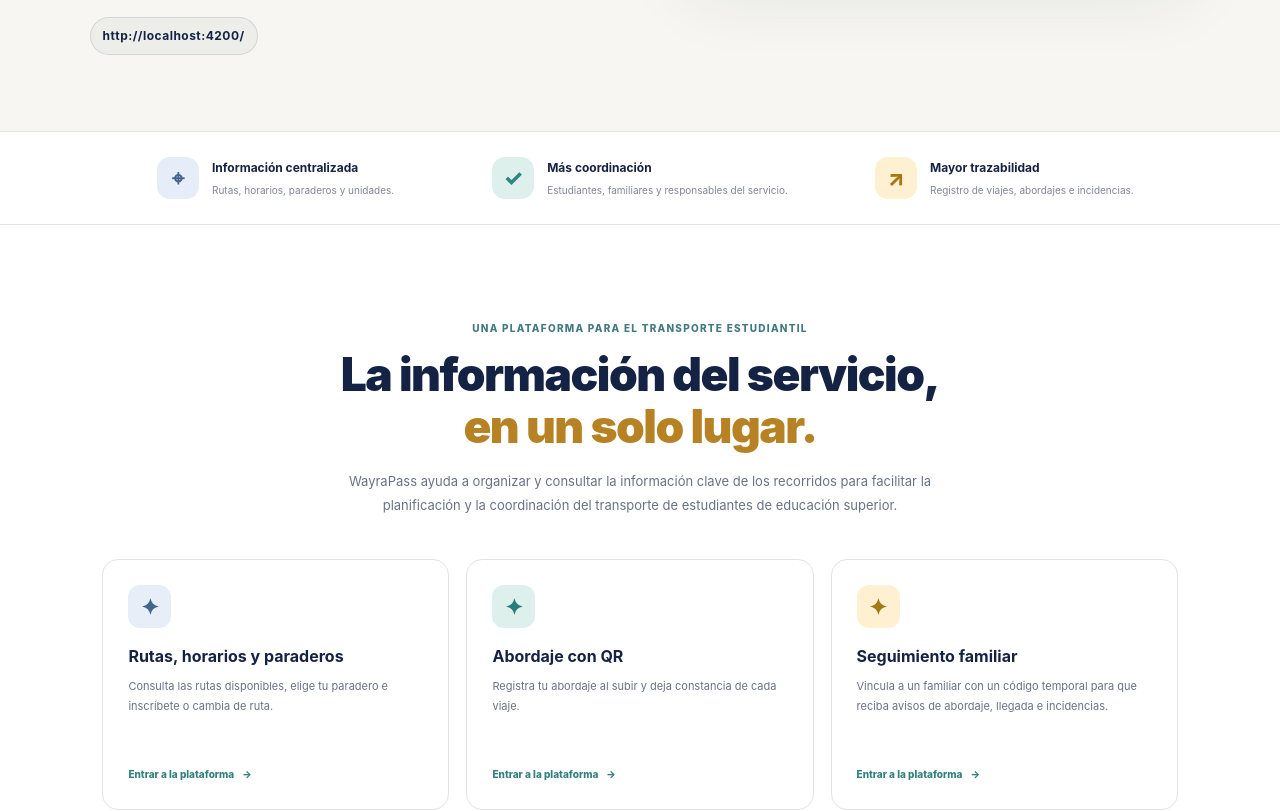
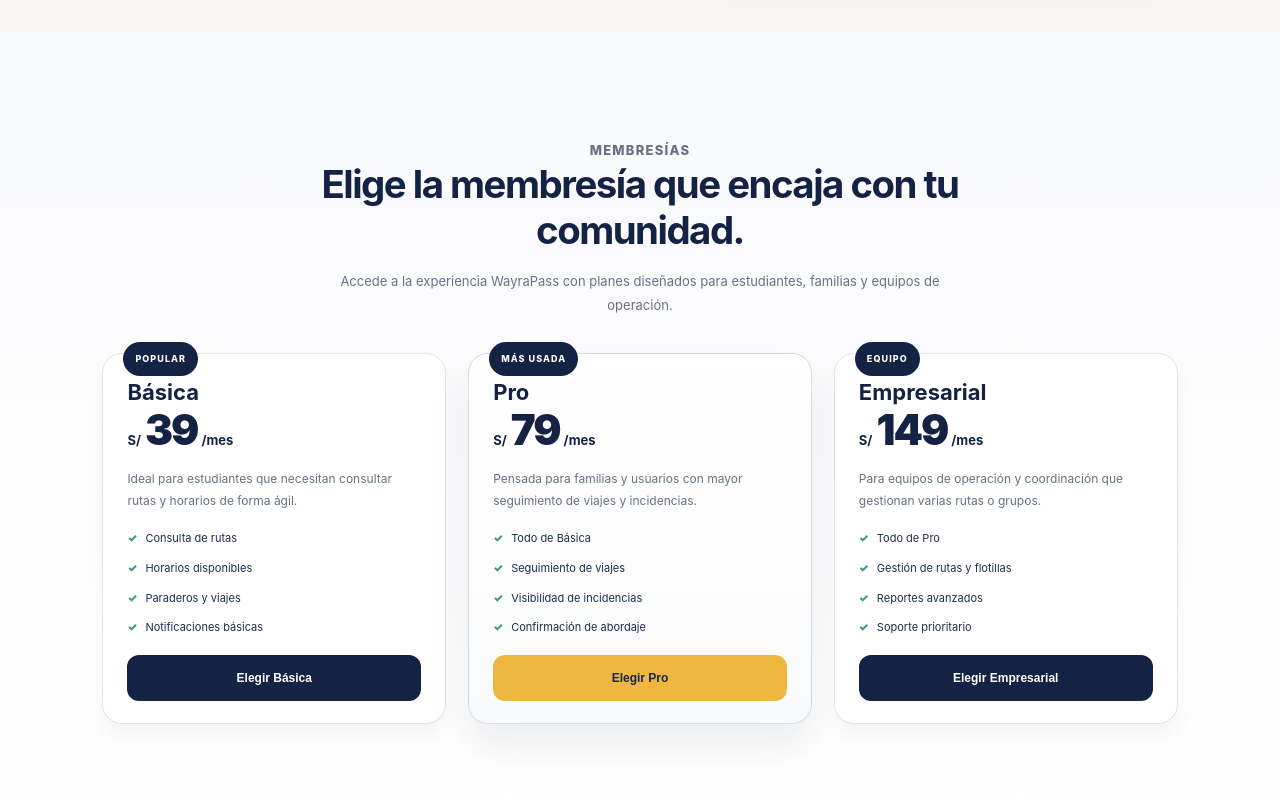
Before and after one commit to WayraPass/wayrapass-landing, an Angular app: page /home in a window 1280 px wide. Shown: the part 620-1431 px from the top of the page. Built offline with nearby package versions, Linux system fonts and the light colour scheme.

Commit message:
subir cambios de membresias

```diff
--- a/src/app/app.css
+++ b/src/app/app.css
@@ -747,6 +747,167 @@ main {
   font-size: 9px;
 }
 
+.memberships-section {
+  padding: 90px clamp(24px, 8vw, 120px);
+  background: linear-gradient(180deg, #f8f9fb 0%, #ffffff 100%);
+}
+
+.membership-intro {
+  max-width: 720px;
+  margin: 0 auto 36px;
+  text-align: center;
+}
+
+.membership-intro h2 {
+  margin: 0;
+  color: var(--wp-navy);
+  font-size: clamp(30px, 3vw, 46px);
+  line-height: 1.18;
+  letter-spacing: -1.5px;
+}
+
+.membership-intro p {
+  margin: 16px auto 0;
+  max-width: 620px;
+  color: var(--wp-muted);
+  font-size: 13px;
+  line-height: 1.85;
+}
+
+.membership-grid {
+  display: grid;
+  grid-template-columns: repeat(3, minmax(0, 1fr));
+  gap: 22px;
+  max-width: 1150px;
+  margin: 0 auto;
+}
+
+.membership-card {
+  position: relative;
+  display: flex;
+  flex-direction: column;
+  gap: 18px;
+  padding: 28px 24px 22px;
+  border: 1px solid var(--wp-line);
+  border-radius: 20px;
+  background: #fff;
+  box-shadow: 0 14px 22px rgba(20, 35, 68, 0.04);
+  transition: transform 0.2s ease, box-shadow 0.2s ease, border-color 0.2s ease;
+}
+
+.membership-card:hover {
+  transform: translateY(-4px);
+  border-color: rgba(20, 35, 68, 0.13);
+  box-shadow: 0 22px 34px rgba(20, 35, 68, 0.08);
+}
+
+.membership-card.featured {
+  border-color: rgba(20, 35, 68, 0.15);
+  background: linear-gradient(180deg, #ffffff 0%, #f9fafb 100%);
+  box-shadow: 0 22px 38px rgba(20, 35, 68, 0.08);
+}
+
+.membership-badge {
+  position: absolute;
+  top: -12px;
+  left: 20px;
+  display: inline-flex;
+  align-items: center;
+  justify-content: center;
+  padding: 7px 12px;
+  border-radius: 999px;
+  background: var(--wp-navy);
+  color: #fff;
+  font-size: 9px;
+  font-weight: 800;
+  letter-spacing: 0.12em;
+  text-transform: uppercase;
+}
+
+.membership-card h3 {
+  margin: 0;
+  color: var(--wp-navy);
+  font-size: 22px;
+}
+
+.membership-price {
+  display: flex;
+  align-items: baseline;
+  gap: 4px;
+  color: var(--wp-navy);
+}
+
+.membership-price .currency,
+.membership-price .period {
+  font-size: 13px;
+  font-weight: 700;
+}
+
+.membership-price .amount {
+  font-size: 42px;
+  font-weight: 900;
+  letter-spacing: -2px;
+}
+
+.membership-description {
+  margin: 0;
+  color: var(--wp-muted);
+  font-size: 12px;
+  line-height: 1.8;
+}
+
+.membership-list {
+  list-style: none;
+  margin: 0;
+  padding: 0;
+  display: grid;
+  gap: 11px;
+}
+
+.membership-list li {
+  position: relative;
+  padding-left: 18px;
+  color: var(--wp-text);
+  font-size: 11px;
+  line-height: 1.7;
+}
+
+.membership-list li::before {
+  content: "✓";
+  position: absolute;
+  left: 0;
+  top: 0;
+  color: var(--wp-teal);
+  font-weight: 900;
+}
+
+.membership-button {
+  margin-top: auto;
+  border: 0;
+  border-radius: 12px;
+  min-height: 46px;
+  background: var(--wp-navy);
+  color: #fff;
+  font-size: 12px;
+  font-weight: 800;
+  cursor: pointer;
+  transition: transform 0.2s ease, background 0.2s ease;
+}
+
+.membership-button:hover {
+  transform: translateY(-2px);
+  background: #223a70;
+}
+
+.membership-card.featured .membership-button {
+  background: var(--wp-amber);
+  color: #172747;
+}
+
+.membership-card.featured .membership-button:hover {
+  background: #f5c75b;
+}
+
 @media (max-width: 1050px) {
   .hero {
     grid-template-columns: minmax(0, 1fr) minmax(370px, 0.9fr);
--- a/src/app/app.ts
+++ b/src/app/app.ts
@@ -48,8 +48,6 @@ export class App {}
               <span class="button button-primary">Ingresar a WayraPass <span aria-hidden="true">→</span></span>
               <a class="button button-outline" href="#solucion">Conocer la plataforma</a>
             </div>
-            <div class="hero-note"><span class="note-check" aria-hidden="true">✓</span> Información organizada según el perfil de cada usuario</div>
-            <div class="host-preview">{{ hostUrl }}</div>
           </div>
 
           <div class="hero-visual" aria-label="Resumen del servicio de transporte estudiantil">
@@ -89,19 +87,31 @@ export class App {}
           </div>
         </section>
 
-        <section class="value-strip" id="solucion" aria-label="Enfoque de WayraPass">
-          <article class="value-item">
-            <span class="value-icon icon-blue" aria-hidden="true">⌖</span>
-            <div><h2>Información centralizada</h2><p>Rutas, horarios, paraderos y unidades.</p></div>
-          </article>
-          <article class="value-item">
-            <span class="value-icon icon-teal" aria-hidden="true">✓</span>
-            <div><h2>Más coordinación</h2><p>Estudiantes, familiares y responsables del servicio.</p></div>
-          </article>
-          <article class="value-item">
-            <span class="value-icon icon-amber" aria-hidden="true">↗</span>
-            <div><h2>Mayor trazabilidad</h2><p>Registro de viajes, abordajes e incidencias.</p></div>
-          </article>
+        <section class="memberships-section" id="solucion">
+          <div class="membership-intro">
+            <p class="eyebrow">MEMBRESÍAS</p>
+            <h2>Elige la membresía que encaja con tu comunidad.</h2>
+            <p>Accede a la experiencia WayraPass con planes diseñados para estudiantes, familias y equipos de operación.</p>
+          </div>
+
+          <div class="membership-grid">
+            <article class="membership-card" *ngFor="let plan of memberships; let i = index" [class.featured]="plan.featured">
+              <div class="membership-badge" *ngIf="plan.badge">{{ plan.badge }}</div>
+              <h3>{{ plan.name }}</h3>
+              <div class="membership-price">
+                <span class="currency">S/</span>
+                <span class="amount">{{ plan.price }}</span>
+                <span class="period">/mes</span>
+              </div>
+              <p class="membership-description">{{ plan.description }}</p>
+
+              <ul class="membership-list">
+                <li *ngFor="let item of plan.features">{{ item }}</li>
+              </ul>
+
+              <button class="membership-button" type="button">{{ plan.cta }}</button>
+            </article>
+          </div>
         </section>
 
         <section class="section features-section" id="funcionalidades">
@@ -120,47 +130,6 @@ export class App {}
             </article>
           </div>
         </section>
-
-        <section class="roles-section" id="perfiles">
-          <div class="roles-intro">
-            <p class="eyebrow">ACCESO SEGÚN EL PERFIL</p>
-            <h2>Una plataforma.<br />Cuatro roles.</h2>
-            <p>Cada persona accede a las funciones que corresponden a sus responsabilidades dentro del servicio de transporte estudiantil.</p>
-            <span class="button button-primary">Iniciar sesión <span aria-hidden="true">→</span></span>
-          </div>
-
-          <div class="roles-list">
-            <article class="role-item" *ngFor="let role of roles; let i = index">
-              <span class="role-number">0{{ i + 1 }}</span>
-              <span class="role-icon {{ roleClassNames[i] }}" aria-hidden="true">{{ roleIcons[i] }}</span>
-              <div>
-                <h3>{{ role.name }}</h3>
-                <p>{{ role.text }}</p>
-              </div>
-            </article>
-
-            <div class="roles-note"><span aria-hidden="true">i</span><p>El registro desde la plataforma está destinado a estudiantes y familias. Los choferes y coordinadores utilizan cuentas habilitadas por la administración.</p></div>
-          </div>
-        </section>
-
-        <section class="how-section" id="como-funciona">
-          <div class="how-content">
-            <p class="eyebrow eyebrow-light">EMPIEZA CON TU CUENTA</p>
-            <h2>Organiza mejor el viaje<br />con WayraPass.</h2>
-            <p class="how-intro">Accede a la plataforma y utiliza las herramientas disponibles para tu perfil.</p>
-
-            <div class="steps-grid">
-              <article class="step"><span>01</span><div><h3>Ingresa o crea tu cuenta</h3><p>Estudiantes y familias pueden iniciar el registro desde la plataforma.</p></div></article>
-              <article class="step"><span>02</span><div><h3>Entra a tu espacio</h3><p>WayraPass identifica tu perfil y determina las funcionalidades disponibles.</p></div></article>
-              <article class="step"><span>03</span><div><h3>Consulta la información</h3><p>Revisa las rutas, los viajes y los avisos a los que tienes acceso.</p></div></article>
-            </div>
-
-            <div class="how-actions">
-              <span class="button button-amber">Entrar a WayraPass <span aria-hidden="true">→</span></span>
-              <span class="how-login">Crear cuenta de estudiante o familiar <span aria-hidden="true">↗</span></span>
-            </div>
-          </div>
-        </section>
       </main>
 
       <footer class="site-footer">
@@ -174,7 +143,6 @@ export class App {}
         <nav class="footer-links" aria-label="Enlaces del pie de página">
           <a href="#solucion">La solución</a>
           <a href="#funcionalidades">Funcionalidades</a>
-          <a href="#perfiles">Perfiles</a>
           <span>Iniciar sesión</span>
         </nav>
 
@@ -187,6 +155,36 @@ export class App {}
 })
 export class LandingPage {
   readonly hostUrl = 'http://localhost:4200/';
+
+  readonly memberships = [
+    {
+      name: 'Básica',
+      price: 39,
+      description: 'Ideal para estudiantes que necesitan consultar rutas y horarios de forma ágil.',
+      badge: 'Popular',
+      featured: false,
+      cta: 'Elegir Básica',
+      features: ['Consulta de rutas', 'Horarios disponibles', 'Paraderos y viajes', 'Notificaciones básicas'],
+    },
+    {
+      name: 'Pro',
+      price: 79,
+      description: 'Pensada para familias y usuarios con mayor seguimiento de viajes y incidencias.',
+      badge: 'Más usada',
+      featured: true,
+      cta: 'Elegir Pro',
+      features: ['Todo de Básica', 'Seguimiento de viajes', 'Visibilidad de incidencias', 'Confirmación de abordaje'],
+    },
+    {
+      name: 'Empresarial',
+      price: 149,
+      description: 'Para equipos de operación y coordinación que gestionan varias rutas o grupos.',
+      badge: 'Equipo',
+      featured: false,
+      cta: 'Elegir Empresarial',
+      features: ['Todo de Pro', 'Gestión de rutas y flotillas', 'Reportes avanzados', 'Soporte prioritario'],
+    },
+  ];
 
   readonly features = [
     { title: 'Rutas, horarios y paraderos', text: 'Consulta las rutas disponibles, elige tu paradero e inscríbete o cambia de ruta.', icon: 'icon-route' },
```
